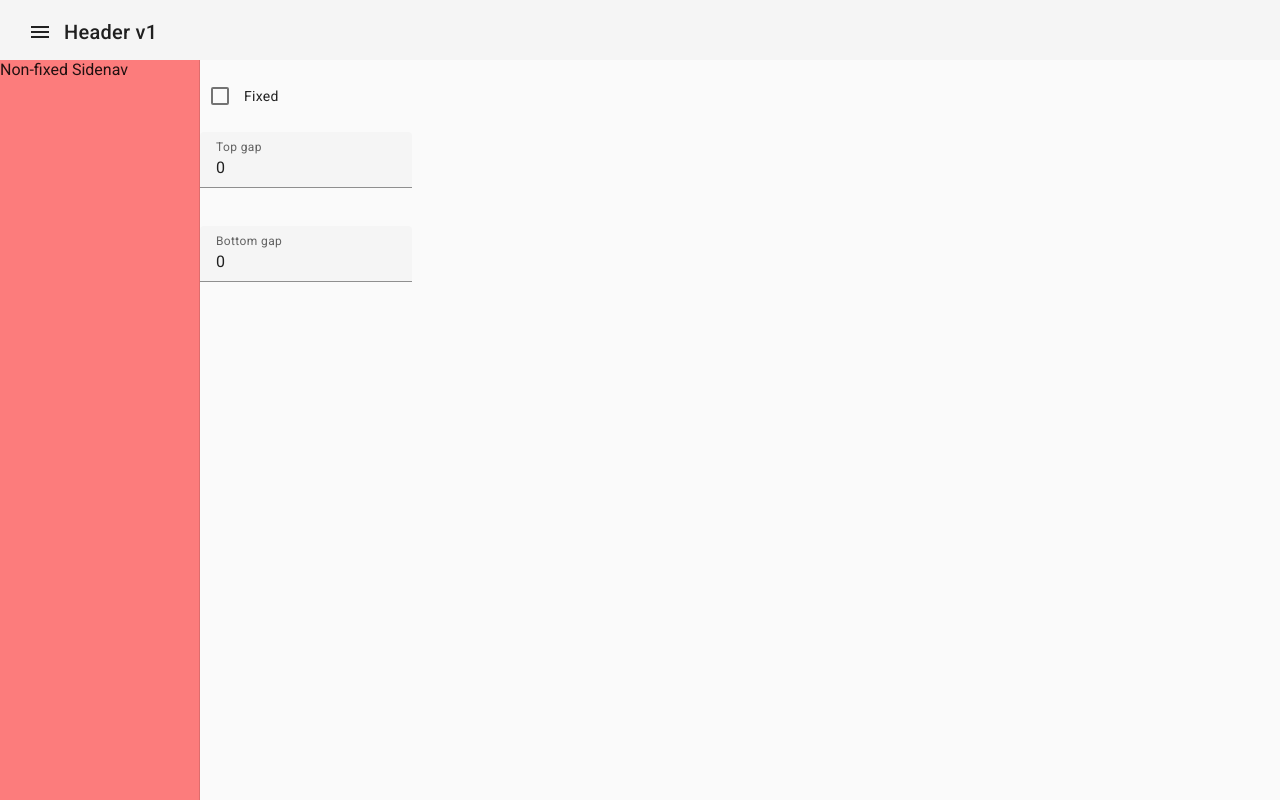
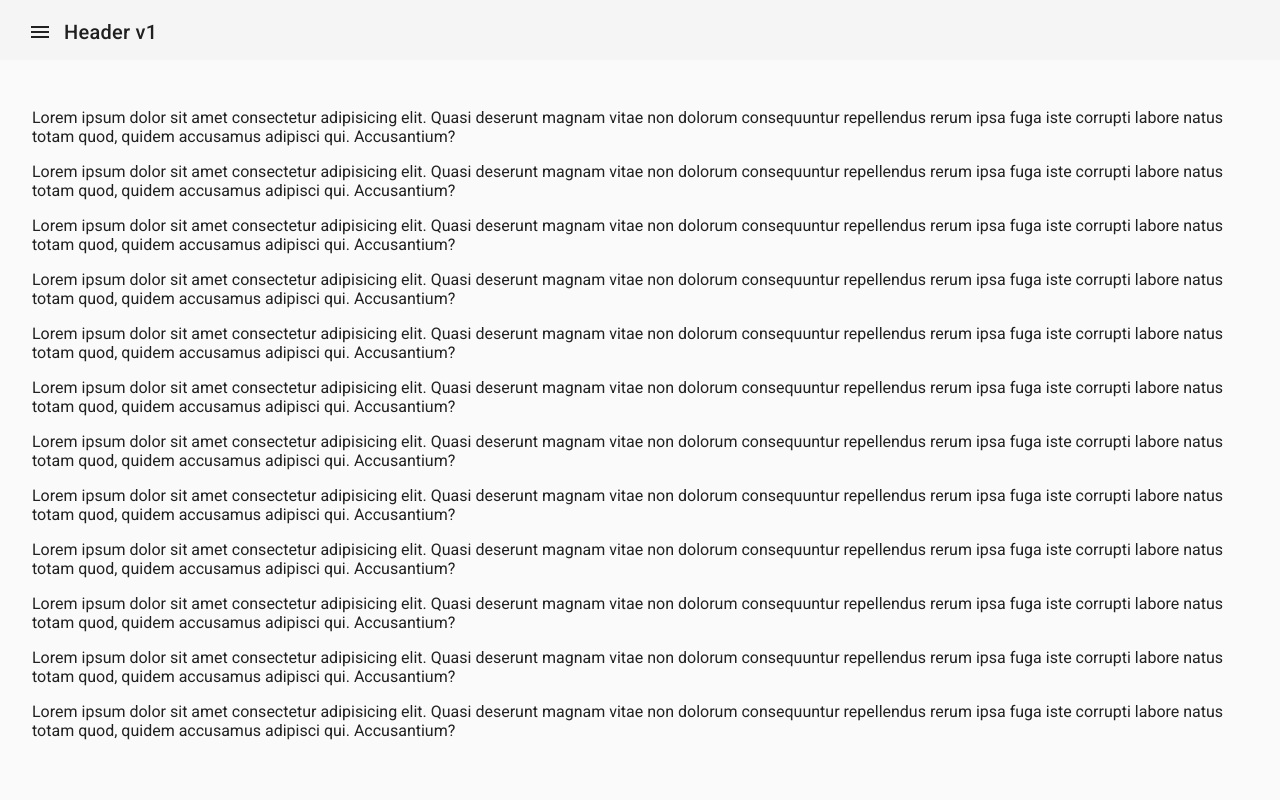
Before and after one commit to pranxy/sample-app, an Angular app: page / in a window 1280 px wide. Built offline with nearby package versions, Linux system fonts and the light colour scheme.

Commit message:
add content

```diff
--- a/src/app/app.component.html
+++ b/src/app/app.component.html
@@ -6,32 +6,88 @@
 </mat-toolbar>
 
 <mat-sidenav-container class="example-container">
-  <mat-sidenav
-    #sidenav
-    mode="side"
-    opened
-    class="example-sidenav"
-    [fixedInViewport]="options.value.fixed"
-    [fixedTopGap]="options.value.top"
-    [fixedBottomGap]="options.value.bottom"
-  >
-    {{ options.value.fixed ? "Fixed" : "Non-fixed" }} Sidenav
+  <mat-sidenav #sidenav mode="over" style="width: 250px">
+    <mat-nav-list>
+      @for (link of items; track link) {
+      <button mat-list-item>{{ link }}</button>
+      }
+    </mat-nav-list>
   </mat-sidenav>
 
-  <mat-sidenav-content [formGroup]="options">
-    <p><mat-checkbox formControlName="fixed">Fixed</mat-checkbox></p>
-    <p>
-      <mat-form-field>
-        <mat-label>Top gap</mat-label>
-        <input matInput type="number" formControlName="top" />
-      </mat-form-field>
-    </p>
-    <p>
-      <mat-form-field>
-        <mat-label>Bottom gap</mat-label>
-        <input matInput type="number" formControlName="bottom" />
-      </mat-form-field>
-    </p>
-    <p></p>
+  <mat-sidenav-content>
+    <div style="padding: 2rem">
+      <p>
+        Lorem ipsum dolor sit amet consectetur adipisicing elit. Quasi deserunt
+        magnam vitae non dolorum consequuntur repellendus rerum ipsa fuga iste
+        corrupti labore natus totam quod, quidem accusamus adipisci qui.
+        Accusantium?
+      </p>
+      <p>
+        Lorem ipsum dolor sit amet consectetur adipisicing elit. Quasi deserunt
+        magnam vitae non dolorum consequuntur repellendus rerum ipsa fuga iste
+        corrupti labore natus totam quod, quidem accusamus adipisci qui.
+        Accusantium?
+      </p>
+      <p>
+        Lorem ipsum dolor sit amet consectetur adipisicing elit. Quasi deserunt
+        magnam vitae non dolorum consequuntur repellendus rerum ipsa fuga iste
+        corrupti labore natus totam quod, quidem accusamus adipisci qui.
+        Accusantium?
+      </p>
+      <p>
+        Lorem ipsum dolor sit amet consectetur adipisicing elit. Quasi deserunt
+        magnam vitae non dolorum consequuntur repellendus rerum ipsa fuga iste
+        corrupti labore natus totam quod, quidem accusamus adipisci qui.
+        Accusantium?
+      </p>
+      <p>
+        Lorem ipsum dolor sit amet consectetur adipisicing elit. Quasi deserunt
+        magnam vitae non dolorum consequuntur repellendus rerum ipsa fuga iste
+        corrupti labore natus totam quod, quidem accusamus adipisci qui.
+        Accusantium?
+      </p>
+      <p>
+        Lorem ipsum dolor sit amet consectetur adipisicing elit. Quasi deserunt
+        magnam vitae non dolorum consequuntur repellendus rerum ipsa fuga iste
+        corrupti labore natus totam quod, quidem accusamus adipisci qui.
+        Accusantium?
+      </p>
+      <p>
+        Lorem ipsum dolor sit amet consectetur adipisicing elit. Quasi deserunt
+        magnam vitae non dolorum consequuntur repellendus rerum ipsa fuga iste
+        corrupti labore natus totam quod, quidem accusamus adipisci qui.
+        Accusantium?
+      </p>
+      <p>
+        Lorem ipsum dolor sit amet consectetur adipisicing elit. Quasi deserunt
+        magnam vitae non dolorum consequuntur repellendus rerum ipsa fuga iste
+        corrupti labore natus totam quod, quidem accusamus adipisci qui.
+        Accusantium?
+      </p>
+      <p>
+        Lorem ipsum dolor sit amet consectetur adipisicing elit. Quasi deserunt
+        magnam vitae non dolorum consequuntur repellendus rerum ipsa fuga iste
+        corrupti labore natus totam quod, quidem accusamus adipisci qui.
+        Accusantium?
+      </p>
+      <p>
+        Lorem ipsum dolor sit amet consectetur adipisicing elit. Quasi deserunt
+        magnam vitae non dolorum consequuntur repellendus rerum ipsa fuga iste
+        corrupti labore natus totam quod, quidem accusamus adipisci qui.
+        Accusantium?
+      </p>
+      <p>
+        Lorem ipsum dolor sit amet consectetur adipisicing elit. Quasi deserunt
+        magnam vitae non dolorum consequuntur repellendus rerum ipsa fuga iste
+        corrupti labore natus totam quod, quidem accusamus adipisci qui.
+        Accusantium?
+      </p>
+      <p>
+        Lorem ipsum dolor sit amet consectetur adipisicing elit. Quasi deserunt
+        magnam vitae non dolorum consequuntur repellendus rerum ipsa fuga iste
+        corrupti labore natus totam quod, quidem accusamus adipisci qui.
+        Accusantium?
+      </p>
+    </div>
   </mat-sidenav-content>
 </mat-sidenav-container>
--- a/src/app/app.component.ts
+++ b/src/app/app.component.ts
@@ -1,10 +1,11 @@
-import { Component, inject } from '@angular/core';
-import { FormBuilder, FormsModule, ReactiveFormsModule } from '@angular/forms';
+import { Component } from '@angular/core';
+import { FormsModule, ReactiveFormsModule } from '@angular/forms';
 import { MatButtonModule } from '@angular/material/button';
 import { MatCheckboxModule } from '@angular/material/checkbox';
 import { MatFormFieldModule } from '@angular/material/form-field';
 import { MatIcon } from '@angular/material/icon';
 import { MatInputModule } from '@angular/material/input';
+import { MatListModule } from '@angular/material/list';
 import { MatSidenavModule } from '@angular/material/sidenav';
 import { MatToolbarModule } from '@angular/material/toolbar';
 import { RouterOutlet } from '@angular/router';
@@ -24,16 +25,11 @@ import { RouterOutlet } from '@angular/router';
     MatFormFieldModule,
     MatButtonModule,
     MatInputModule,
+    MatListModule,
   ],
   templateUrl: './app.component.html',
   styleUrl: './app.component.scss',
 })
 export class AppComponent {
-  private _formBuilder = inject(FormBuilder);
-
-  options = this._formBuilder.group({
-    bottom: 0,
-    fixed: false,
-    top: 0,
-  });
+  items = Array.from(Array(30).keys()).map((i) => `item ${i}`);
 }
```
